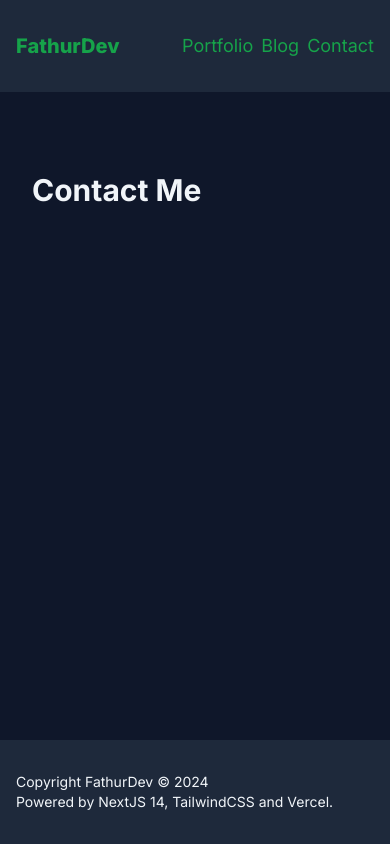
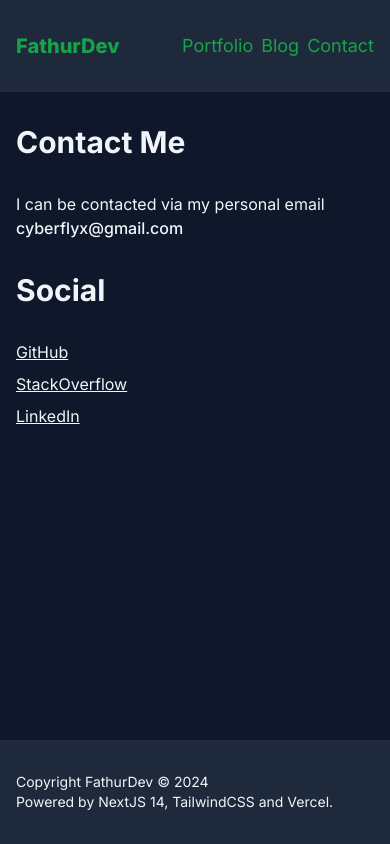
Before and after one commit to cyberfly/devportfolio, a Next.js app: page /contact in a window 390 px wide. Built offline with nearby package versions, Linux system fonts and the light colour scheme.

Commit message:
feat: update mobile hero and contact info

```diff
--- a/app/contact/page.tsx
+++ b/app/contact/page.tsx
@@ -7,8 +7,46 @@ export default async function Contact() {
   return (
     <>
       <section>
-        <div className="max-w-screen-xl mx-auto px-8 py-20">
+        <div className="max-w-screen-xl mx-auto px-4 md:px-8 py-8">
           <h3 className="text-3xl font-bold mb-8">Contact Me</h3>
+          <p>
+            I can be contacted via my personal email{" "}
+            <span className="font-medium">cyberflyx@gmail.com</span>
+          </p>
+          <h3 className="text-3xl font-bold my-8">Social</h3>
+
+          <ul className="space-y-2">
+            <li>
+              <a
+                className="underline"
+                target="_blank"
+                rel="nofollow"
+                href="https://github.com/cyberfly"
+              >
+                GitHub
+              </a>
+            </li>
+            <li>
+              <a
+                className="underline"
+                target="_blank"
+                rel="nofollow"
+                href="https://stackoverflow.com/users/417899/cyberfly"
+              >
+                StackOverflow
+              </a>
+            </li>
+            <li>
+              <a
+                className="underline"
+                target="_blank"
+                rel="nofollow"
+                href="https://www.linkedin.com/in/fathurrahman/"
+              >
+                LinkedIn
+              </a>
+            </li>
+          </ul>
         </div>
       </section>
     </>
--- a/app/page.tsx
+++ b/app/page.tsx
@@ -18,16 +18,16 @@ export default async function Home() {
       <section className="bg-slate-800">
         <div className="max-w-screen-xl mx-auto flex flex-col md:flex-row justify-between px-4 md:px-8 pb-10 md:py-20">
           <div className="order-2 md:order-1">
-            <h3 className="text-4xl md:text-6xl font-bold mb-4">
+            <h3 className="text-center md:text-left text-4xl md:text-6xl font-bold mb-4">
               Hi, I am <span className="block md:inline">Fathur Rahman</span>
             </h3>
-            <p className="text-2xl md:text-4xl mb-4 text-slate-200">
+            <p className="text-center md:text-left text-2xl md:text-4xl mb-4 text-slate-200">
               Software Engineer at LaLoka Labs Co
             </p>
-            <p className="text-2xl md:text-4xl mb-12 font-semibold">
+            <p className="text-center md:text-left text-2xl md:text-4xl mb-12 font-semibold">
               i Code. i Lead. i Manage. i Teach.
             </p>
-            <div>
+            <div className="text-center md:text-left">
               <a
                 className="rounded text-2xl text-slate-800 bg-green-600 hover:bg-green-700 px-4 py-2"
                 href="/contact"
```
